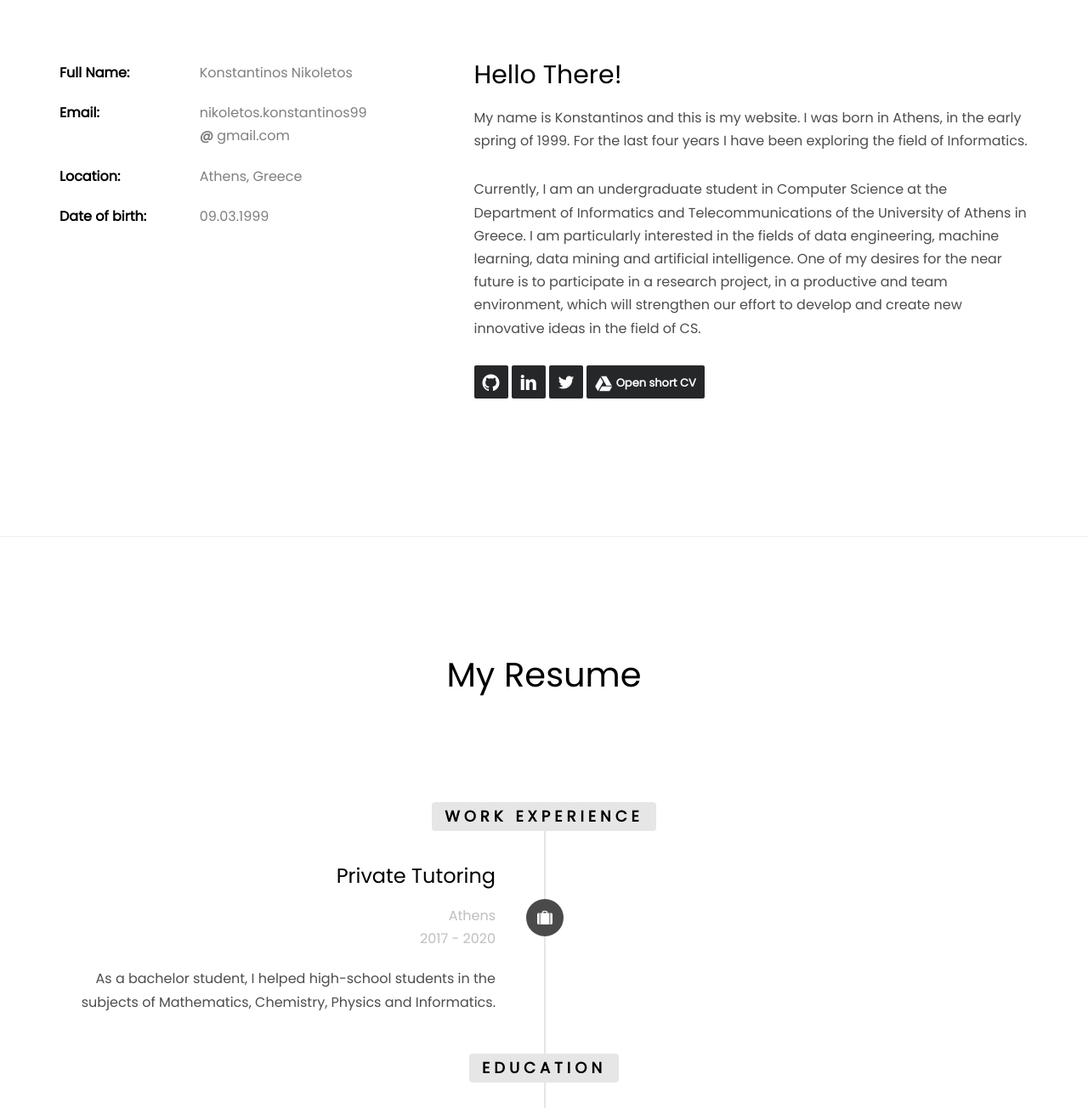
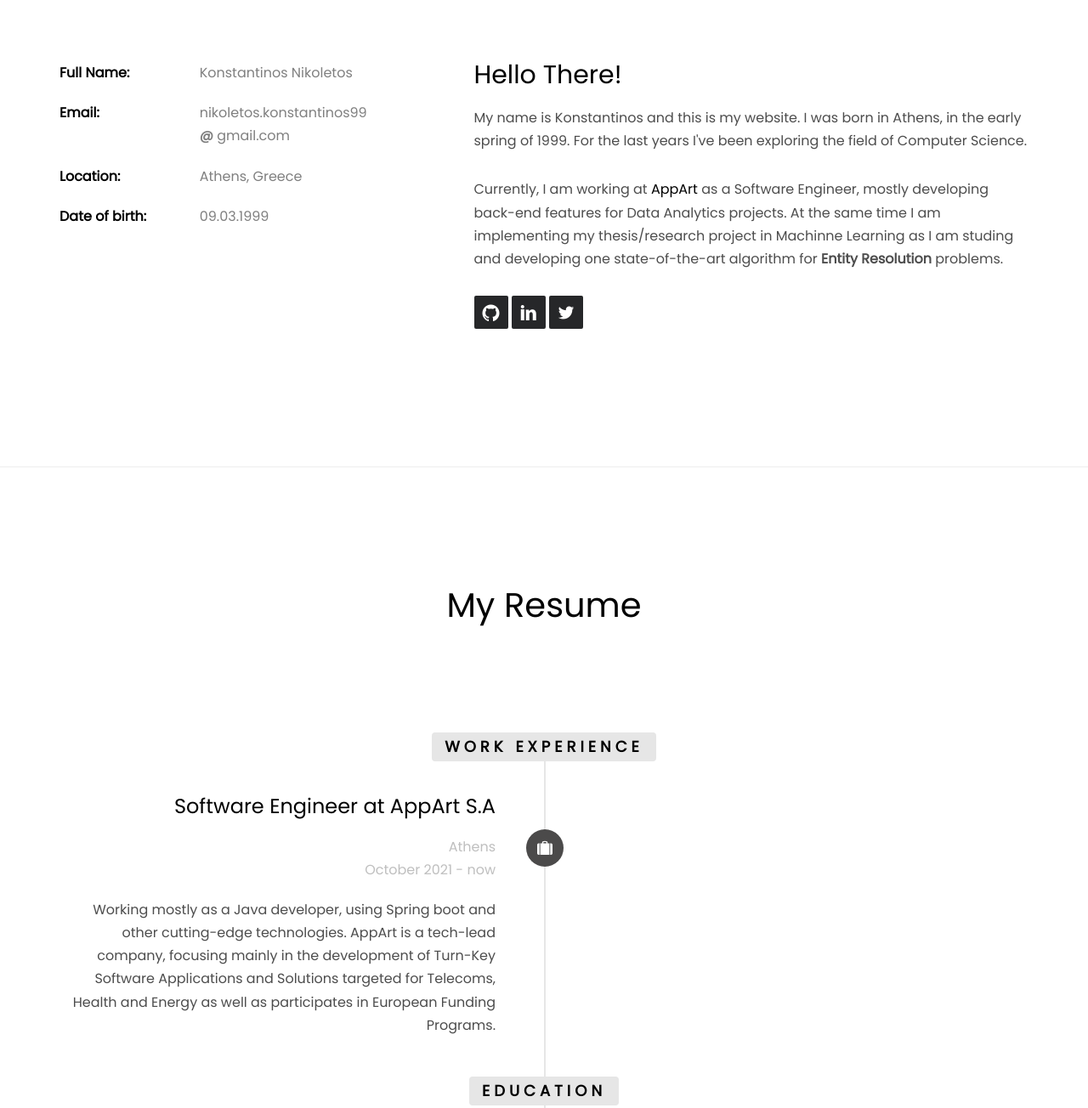
Before and after one commit to Nikoletos-K/Nikoletos-K.github.io, a plain HTML site: page index.html in a window 1280 px wide. Shown: the part 1000-2304 px from the top of the page at 85% size. Drawn offline with Linux system fonts and the light colour scheme; some packages are replaced by stand-ins of ours; no server answers; files whose address does not match are found by name.

Commit message:
Update index.html

```diff
--- a/index.html
+++ b/index.html
@@ -101,7 +101,7 @@
 						<div class="display-tc js-fullheight animate-box" data-animate-effect="fadeIn">
 							<div class="profile-thumb" style="background: url(images/circle-cropped-1.png);background-position: center;"></div>
 							<h1><span>Konstantinos Nikoletos</span></h1>
-							<h3><span>Software Developer / Bs Computer Science Student</span></h3>
+							<h3><span>Software Engineer at AppArt | Bs Computer Science Student</span></h3>
 							<p>
 								<ul class="fh5co-social-icons">
 									<li><a href="https://twitter.com/nikoletos_kon"><i class="icon-twitter2"></i></a></li>
@@ -138,19 +138,19 @@
 				</div>
 				<div class="col-md-7">
 					<h2>Hello There!</h2>
-					<p> My name is Konstantinos and this is my website. I was born in Athens, in the early spring of 1999. For the last four years I have been exploring the field of Informatics.   </p>
-					<p> Currently, I am an undergraduate student in Computer Science at the Department of Informatics and Telecommunications of the University of Athens in Greece. I am particularly interested in the fields of data engineering, machine learning, data mining and artificial intelligence. One of my desires for the near future is to participate in a research project, in a productive and team environment, which will strengthen our effort to develop and create new innovative ideas in the field of CS.</p>
+					<p> My name is Konstantinos and this is my website. I was born in Athens, in the early spring of 1999. For the last years I've been exploring the field of Computer Science.   </p>
+					<p> Currently, I am working at <a style="color:rgb(0, 0, 0) " href="http://app-art.gr/company/">AppArt</a> as a Software Engineer, mostly developing back-end features for Data Analytics projects. At the same time I am implementing my thesis/research project in Machinne Learning as I am studing and developing one state-of-the-art algorithm for <b>Entity Resolution</b> problems. </p>
 					<p>
 						<ul class="fh5co-social-icons ">
 							<li><a href="https://github.com/Nikoletos-K"><i class="icon-github2"></i></a></li>
 							<li><a href="https://www.linkedin.com/in/konstantinos-nikoletos/"><i class="icon-linkedin2"></i></a></li>
 							<li><a href="https://twitter.com/nikoletos_kon"><i class="icon-twitter2"></i></a></li>
-							<li>
+							<!-- <li>
 								<a style="" href="https://drive.google.com/file/d/1lcfAdR5ZWo6zbl0yZmtkiTjmhZwxDN9f/view?usp=sharing">
 									<i class="fab fa-google-drive"></i>
 									<span><b style="vertical-align: top;font-size: small;">Open short CV</b> </span>
 								</a>
-							</li>
+							</li> -->
 						</ul>
 					</p>
 				</div>
@@ -175,11 +175,11 @@
 							<div class="timeline-badge"><i class="icon-suitcase"></i></div>
 							<div class="timeline-panel">
 								<div class="timeline-heading">
-									<h3 class="timeline-title">Private Tutoring</h3>
-									<span class="company"> Athens <br>2017 - 2020</span>
+									<h3 class="timeline-title">Software Engineer at AppArt S.A</h3>
+									<span class="company"> Athens <br>October 2021 - now</span>
 								</div>
 								<div class="timeline-body">
-									<p> As a bachelor student, I helped high-school students in the subjects of Mathematics, Chemistry, Physics and Informatics.</p>
+									<p> Working mostly as a Java developer, using Spring boot and other cutting-edge technologies. AppArt is a tech-lead company, focusing mainly in the development of Turn-Key Software Applications and Solutions targeted for Telecoms, Health and Energy as well as participates in European Funding Programs. </p>
 								</div>
 							</div>
 						</li>
@@ -308,7 +308,7 @@
 								<i class="icon-genius"></i>
 							</span>
 							<div class="feature-copy">
-								<h3>Data Mining</h3>
+								<h3>Data Analytics</h3>
 								<p>Ιndifferent data, turned to great remarks. Data will talk to you if you're willing to listen.  </p>
 							</div>
 						</div>
```
